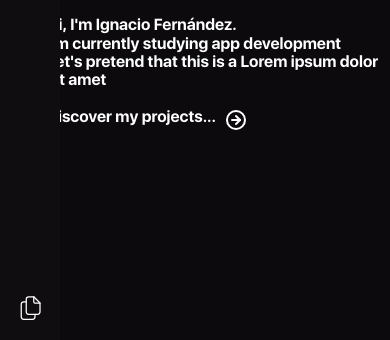
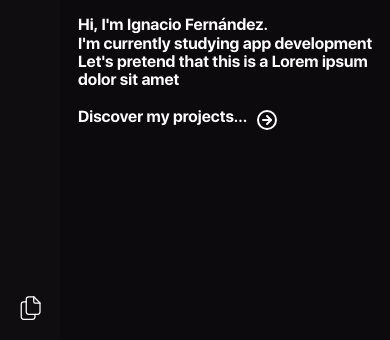
Before and after one commit to ignaciofp60/ignaciofp60, a PHP site: page / in a window 390 px wide. Shown: the part 95-435 px from the top of the page. Run offline with PHP 8.4, Linux system fonts and the light colour scheme; some libraries are stand-ins or nearby versions.

Commit message:
fix for mobile

```diff
--- a/styles.css
+++ b/styles.css
@@ -159,10 +159,15 @@ footer {
 
 @media (max-width: 300px) {
     .vertical-menu {
+        transition: 1s;
         min-width: 20%;
     }
 
     .header-div {
+        margin-left: 25%;
+    }
+
+    .desc-div {
         margin-left: 25%;
     }
 }
@@ -176,4 +181,8 @@ footer {
     .header-div {
         margin-left: 20%;
     }
+
+    .desc-div {
+        margin-left: 20%;
+    }
 }
```
